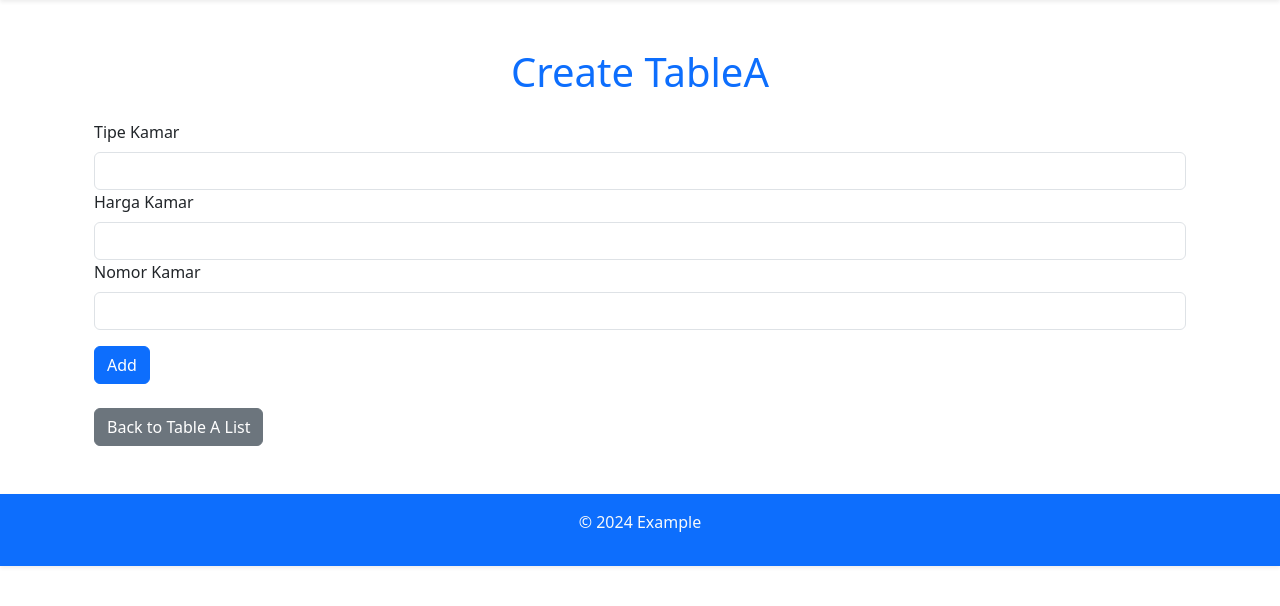
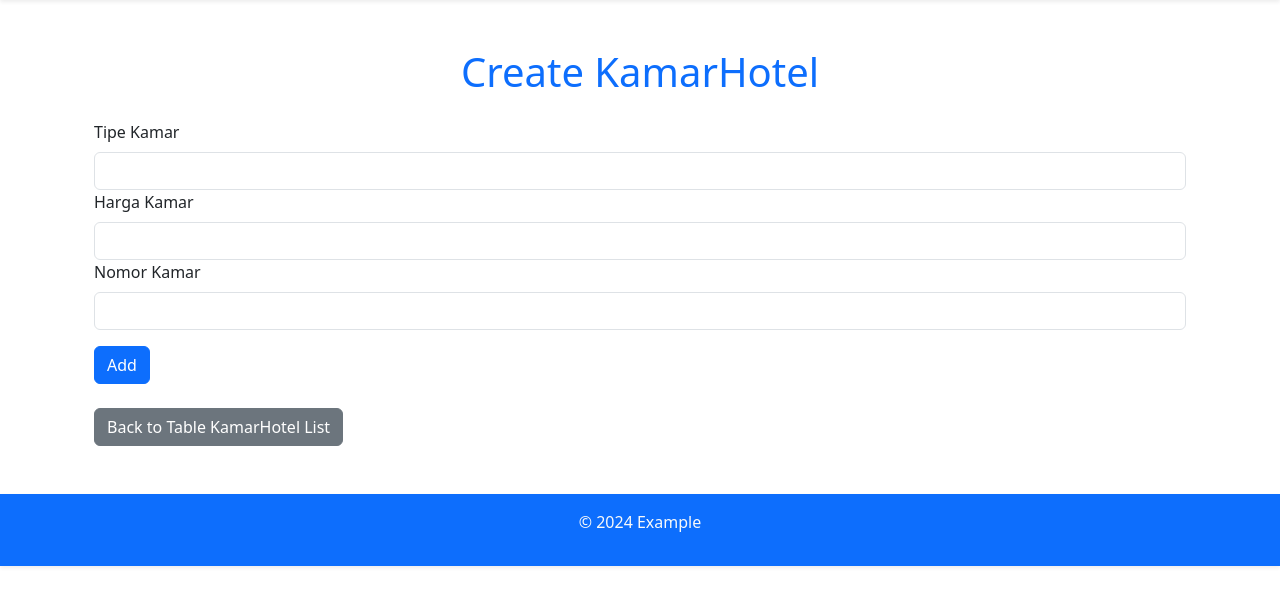
Before and after one commit to naufalfzml/Project-Akhir-BasisData, a Flask app: page /tableKamarHotel/create in a window 1280 px wide. Shown: the part 56-662 px from the top of the page. Run offline with Flask 3, Linux system fonts and the light colour scheme.

Commit message:
edit tipis2

```diff
--- a/app/routes.py
+++ b/app/routes.py
@@ -9,7 +9,7 @@ def index():
     return render_template('home.html')
 
 @routes.route('/tableKamarHotel')
-def tableA():
+def KamarHotel():
     # Get the current page number from the query string (default to page 1)
     page = request.args.get('page', 1, type=int)
     per_page = 10  # Number of items per page
@@ -32,7 +32,7 @@ def tableA():
             FETCH NEXT ? ROWS ONLY
         ''', (offset, per_page))
 
-        # cursor.execute('SELECT * FROM TableA')
+        # cursor.execute('SELECT * FROM KamarHotel')
 
         # Fetch the results
         table = cursor.fetchall()
@@ -76,8 +76,8 @@ def create_KamarHotel():
                 conn.commit()  # Commit the transaction
 
                 # Redirect to the tableA list with a success message
-                flash('TableA added successfully!', 'success')
-                return redirect(url_for('routes.tableA'))
+                flash('KamarHotel added successfully!', 'success')
+                return redirect(url_for('routes.KamarHotel'))
             except Exception as e:
                 flash(f'Error: {str(e)}', 'danger')  # Flash error message
                 print(f"Database error: {e}")
@@ -108,23 +108,23 @@ def update_KamarHotel(id_kamar):
                 cursor.execute('''UPDATE KamarHotel
                                 SET tipe_kamar = ?,
                                     harga_kamar = ?,
-                                    no_kamar = ?,
+                                    nomor_kamar = ?,
                                     status_kamar = ?
                                 WHERE id_kamar = ?''', (new_tipeKamar, new_hargaKamar, new_noKamar, new_statusKamar, id_kamar))
                 conn.commit()
 
                 flash('Table A updated successfully!', 'success')
-                return redirect(url_for('routes.tableA'))
+                return redirect(url_for('routes.KamarHotel'))
 
             # For GET request, fetch current data to pre-fill the form
             cursor.execute('SELECT tipe_kamar, harga_kamar, nomor_kamar, status_kamar FROM KamarHotel WHERE id_kamar = ?', (id_kamar,))
             table = cursor.fetchone()
             if not table:
                 flash('Table not found!', 'danger')
-                return redirect(url_for('routes.tableA'))
+                return redirect(url_for('routes.KamarHotel'))
 
             # Pass the current data to the form
-            return render_template('editTableA.html', KamarHotel={
+            return render_template('editKamarHotel.html', KamarHotel={
                 'tipe_kamar'    : table[0],
                 'harga_kamar'   : table[1],
                 'no_kamar'      : table[2],
@@ -162,4 +162,4 @@ def delete_continent(id_kamar):
     else:
         flash('Error: Unable to connect to the database.', 'danger')
 
-    return redirect(url_for('routes.tableA'))
+    return redirect(url_for('routes.KamarHotel'))
--- a/app/templates/createKamarHotel.html
+++ b/app/templates/createKamarHotel.html
@@ -4,7 +4,7 @@
     <meta charset="utf-8">
     <meta name="viewport" content="width=device-width, initial-scale=1">
 
-    <title>EXAMPLE</title>
+    <title>CREATE TABLE KamarHotel</title>
 
     <link href="https://cdn.jsdelivr.net/npm/bootstrap@5.3.3/dist/css/bootstrap.min.css" rel="stylesheet" integrity="sha384-QWTKZyjpPEjISv5WaRU9OFeRpok6YctnYmDr5pNlyT2bRjXh0JMhjY6hW+ALEwIH" crossorigin="anonymous">
   </head>
@@ -37,7 +37,7 @@
     <main>
       <div class="container mt-5">
         <div class="container mt-5">
-            <h1 class="text-center text-primary mb-4">Create TableA</h1>
+            <h1 class="text-center text-primary mb-4">Create KamarHotel</h1>
 
             <!-- Display messages -->
             {% with messages = get_flashed_messages(with_categories=true) %}
@@ -56,18 +56,18 @@
             <form method="POST">
               <div class="mb-3">
                 <label for="name" class="form-label">Tipe Kamar</label>
-                <input type="text" class="form-control" id="tipe-kamar" name="tipe_KamarHotel" required>
+                <input type="text" class="form-control" id="tipe_kamar" name="tipe_KamarHotel" required>
                 <label for="name" class="form-label">Harga Kamar</label>
-                <input type="text" class="form-control" id="harga-kamar" name="harga_KamarHotel" required>
+                <input type="text" class="form-control" id="harga_kamar" name="harga_KamarHotel" required>
                 <label for="name" class="form-label">Nomor Kamar</label>
-                <input type="text" class="form-control" id="no-kamar" name="no_KamarHotel" required>
+                <input type="text" class="form-control" id="no_kamar" name="no_KamarHotel" required>
               </div>
 
               <button type="submit" class="btn btn-primary">Add</button>
             </form>
 
             <br>
-            <a href="{{ url_for('routes.tableA') }}" class="btn btn-secondary">Back to Table A List</a>
+            <a href="{{ url_for('routes.KamarHotel') }}" class="btn btn-secondary">Back to Table KamarHotel List</a>
 
     </main>
 
--- a/app/templates/tableKamarHotel.html
+++ b/app/templates/tableKamarHotel.html
@@ -79,7 +79,7 @@
               <!-- Previous Page Link -->
               {% if current_page > 1 %}
                 <li class="page-item">
-                  <a class="page-link" href="{{ url_for('routes.tableA', page=current_page-1) }}" aria-label="Previous">
+                  <a class="page-link" href="{{ url_for('routes.KamarHotel', page=current_page-1) }}" aria-label="Previous">
                     <span aria-hidden="true">&laquo;</span>
                   </a>
                 </li>
@@ -92,14 +92,14 @@
               <!-- Page Number Links -->
               {% for page_num in range(1, total_pages + 1) %}
                 <li class="page-item {% if page_num == current_page %}active{% endif %}">
-                  <a class="page-link" href="{{ url_for('routes.tableA', page=page_num) }}">{{ page_num }}</a>
+                  <a class="page-link" href="{{ url_for('routes.KamarHotel', page=page_num) }}">{{ page_num }}</a>
                 </li>
               {% endfor %}
 
               <!-- Next Page Link -->
               {% if current_page < total_pages %}
                 <li class="page-item">
-                  <a class="page-link" href="{{ url_for('routes.tableA', page=current_page+1) }}" aria-label="Next">
+                  <a class="page-link" href="{{ url_for('routes.KamarHotel', page=current_page+1) }}" aria-label="Next">
                     <span aria-hidden="true">&raquo;</span>
                   </a>
                 </li>
```
Also changed, not shown: app/templates/editKamarHotel.html (renamed from app/templates/editTableA.html, +10 -7 lines).
